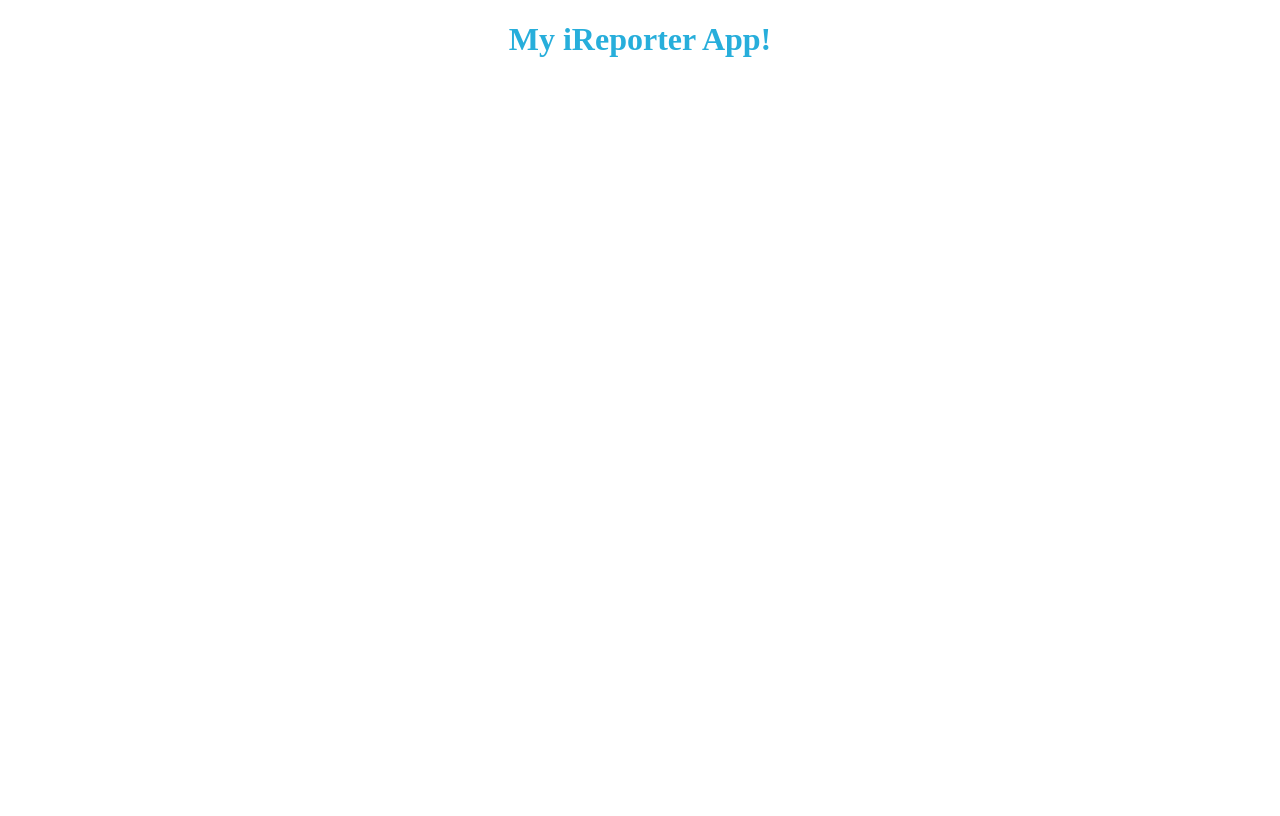
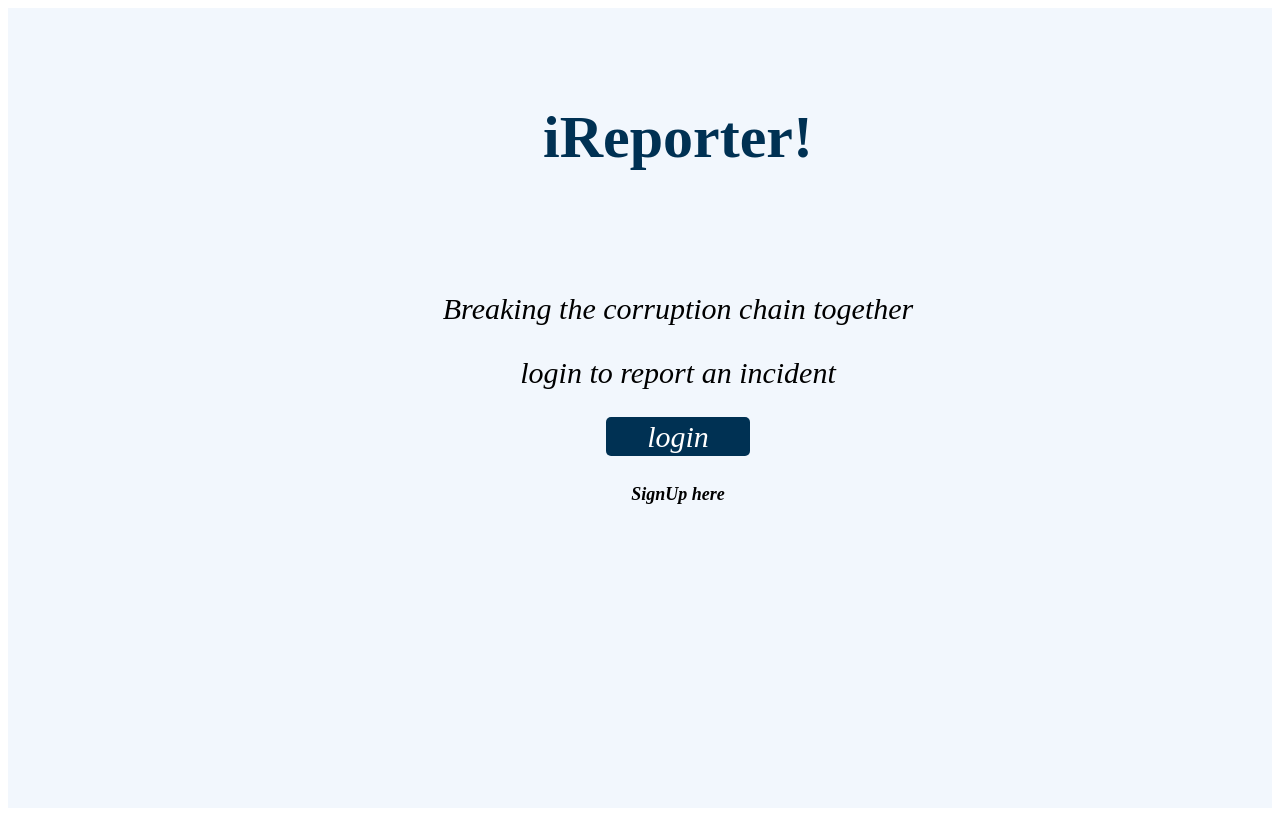
Before and after one commit to e-ian/iReporter-react, a React app: page / in a window 1280 px wide. Built offline with nearby package versions, Linux system fonts and the light colour scheme.

Commit message:
ft(homepage): create homepage that has login and signup buttons (#8)
- add home page component
- add tests for component
- add links to login and signup

[Finishes #166284962]

```diff
--- a/package.json
+++ b/package.json
@@ -37,11 +37,15 @@
     "webpack-dev-server": "^3.4.1"
   },
   "dependencies": {
+    "axios": "^0.18.0",
+    "bootstrap": "^4.3.1",
     "coveralls": "^3.0.3",
     "enzyme": "^3.9.0",
     "enzyme-adapter-react-16": "^1.13.2",
     "express": "^4.17.1",
     "jest": "^24.8.0",
+    "moment": "^2.24.0",
+    "moxios": "^0.4.0",
     "node-sass": "^4.12.0",
     "react": "^16.8.6",
     "react-dom": "^16.8.6",
@@ -51,6 +55,7 @@
     "redux": "^4.0.1",
     "redux-devtools": "^3.5.0",
     "redux-devtools-extension": "^2.13.8",
+    "redux-mock-store": "^1.5.3",
     "redux-thunk": "^2.3.0",
     "sass-loader": "^7.1.0"
   }
--- a/src/components/home.js
+++ b/src/components/home.js
@@ -6,7 +6,32 @@ class Home extends Component {
   render() {
     return (
       <div>
-        <h1>My iReporter App!</h1>
+        <div className="wrapper">
+          <div className="welcome">
+            <div className="report">
+              <h1>
+                <a href="/" className="logo">
+                  iReporter!
+                </a>
+              </h1>
+            </div>
+
+            <p>
+              <em>Breaking the corruption chain together</em>
+            </p>
+            <p>
+              <em>login to report an incident</em>
+            </p>
+            <p>
+              <a href="login" className="cat-btn">
+                login
+              </a>
+            </p>
+            <h3>
+              <a href="signup">SignUp here</a>
+            </h3>
+          </div>
+        </div>
       </div>
     );
   }
--- a/src/styles/app.scss
+++ b/src/styles/app.scss
@@ -1,4 +1,62 @@
+a {
+  text-decoration: none;
+}
+.wrapper {
+  background-color: #f2f7fd;
+  height: 100vh;
+  background-position: center;
+}
+.welcome {
+  padding-top: 45px;
+  width: 1200px;
+  margin-left: 70px;
+}
+.welcome h1 {
+  color: black;
+  text-align: center;
+  font-size: 60px;
+  margin-top: 50px;
+}
+.report {
+  margin-bottom: 10%;
+}
+
 h1 {
-  color: #27aedb;
+  display: block;
+  margin-block-start: 0.67em;
+  margin-block-end: 0.67em;
+  font-weight: bold;
+}
+.welcome p {
+  color: black;
   text-align: center;
+  font-size: 30px;
+  font-style: italic;
 }
+.welcome h3 {
+  font-style: italic;
+  text-align: center;
+  font-size: 18px;
+  color: black;
+}
+.welcome h3 a {
+  color: black;
+}
+p {
+  display: block;
+  margin-block-start: 1em;
+  margin-block-end: 1em;
+}
+.cat-btn {
+  color: white;
+  background: #003153;
+  border-radius: 5px;
+  padding: 0.2rem 2.6rem;
+  border: 0;
+}
+.logo {
+  color: #003153;
+}
+.cat-btn:hover {
+  background: black;
+}
```
Also changed, not shown: 2 other files.
